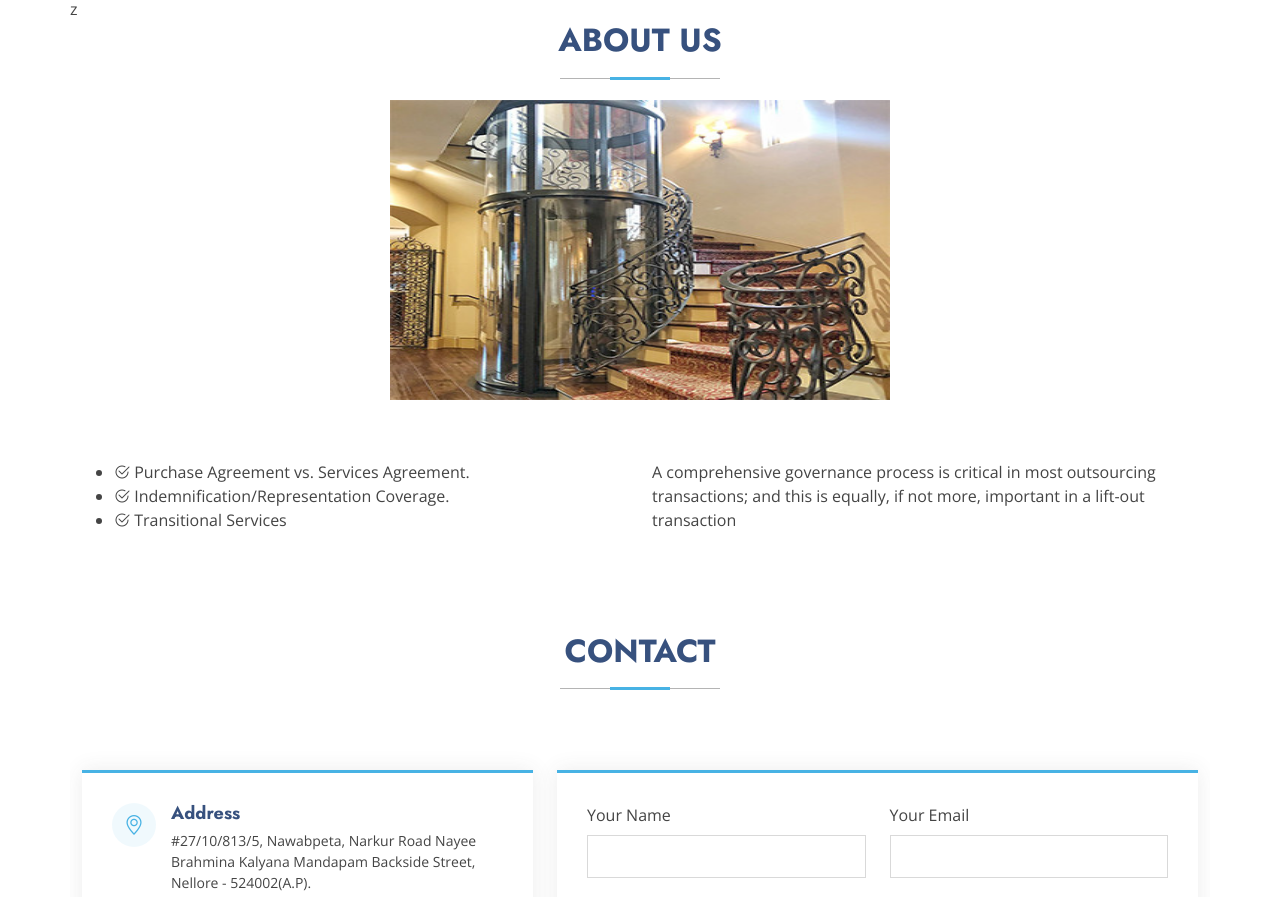
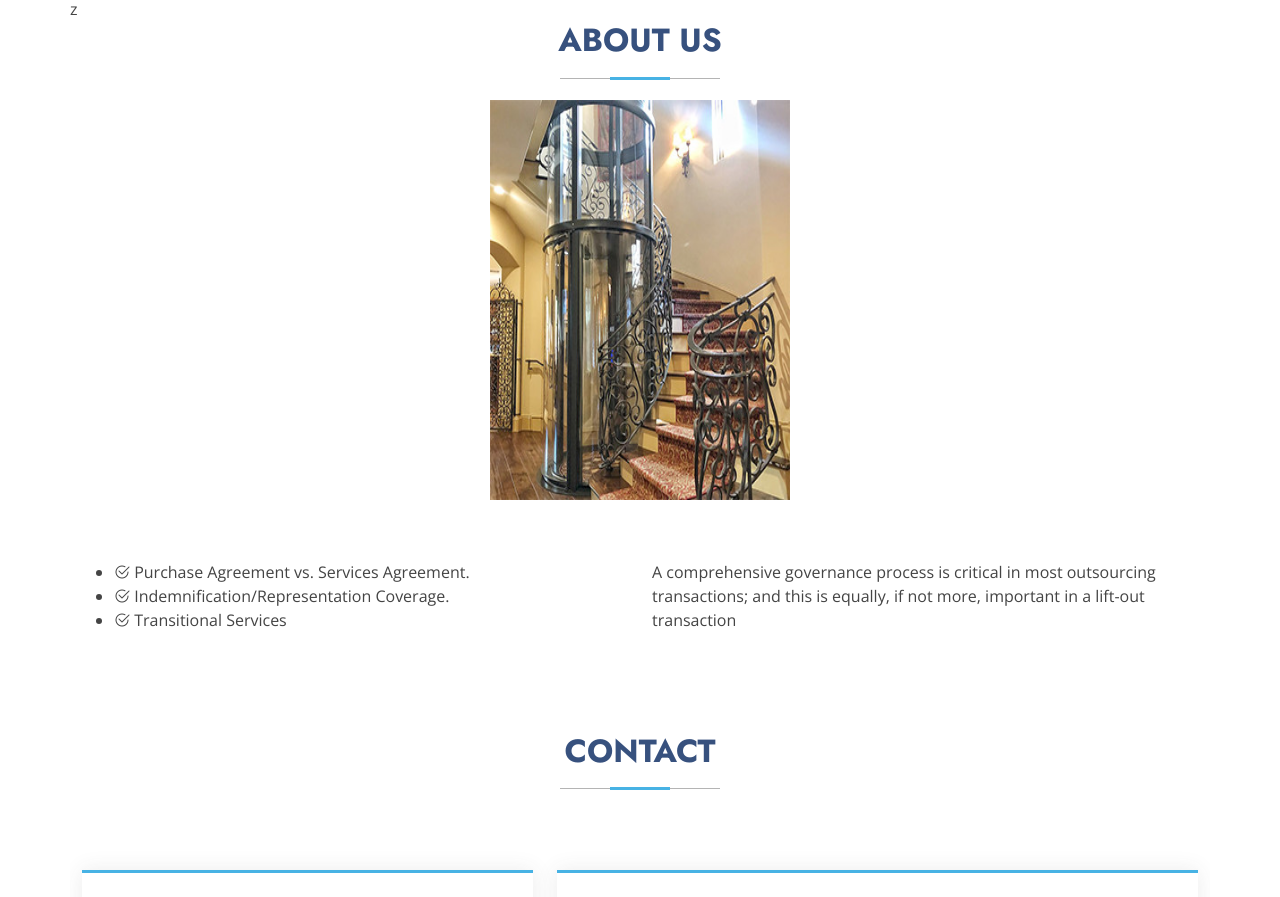
Before and after one commit to MounikaMannarapu/lift-elevator-bvs, a plain HTML site: page index.html in a window 1280 px wide. Shown: the part 1080-1977 px from the top of the page. Drawn offline with nearby package versions, Linux system fonts and the light colour scheme.

Commit message:
first commit

```diff
--- a/index.html
+++ b/index.html
@@ -141,7 +141,7 @@
       <div class="container section-title" data-aos="fade-up">
         <h2 class="">About Us</h2>
         <div>
-          <img src="./im7.jpg" width="500" height="300" alt="">
+          <img src="./im7.jpg" width="300" height="400" alt="">
         </div>
       </div><!-- End Section Title -->
 
```
